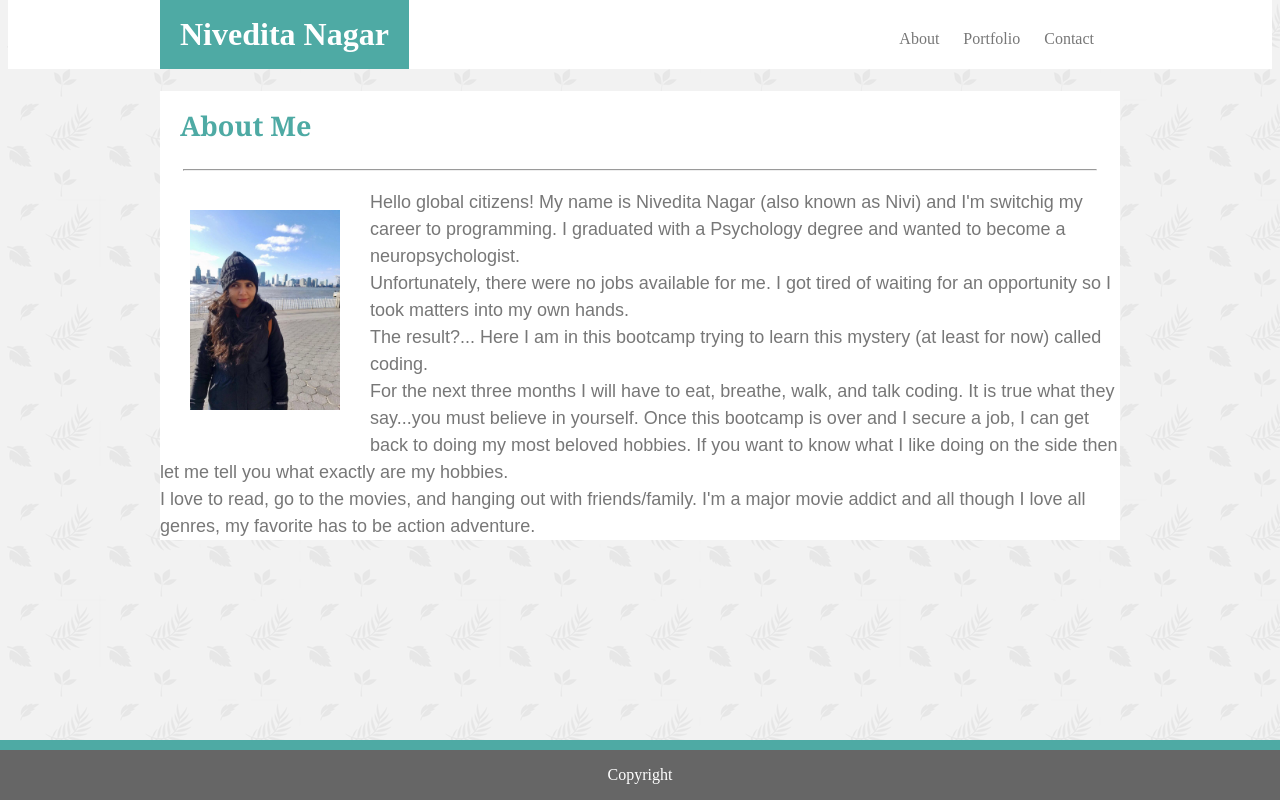
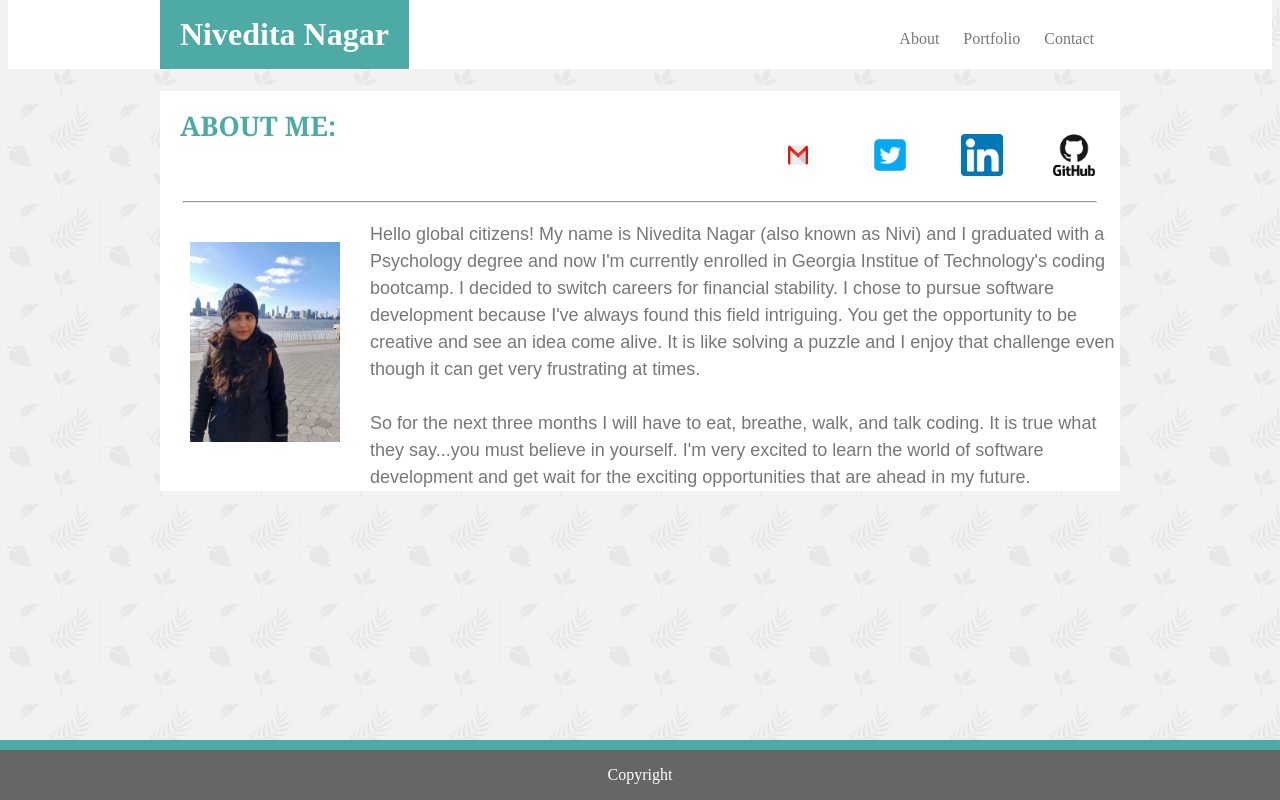
Before and after one commit to niveditanagar/Responsive-Portfolio, a plain HTML site: page index.html in a window 1280 px wide. Drawn offline with Linux system fonts and the light colour scheme.

Commit message:
Add files via upload

```diff
--- a/assets/css/style.css
+++ b/assets/css/style.css
@@ -7,6 +7,11 @@ img {
     margin: 30px;
 }
 
+.icon {
+    float: right;
+    margin: -10px;
+    margin-top: -70px;
+}
 
 li {
     display: inline;
--- a/index.html
+++ b/index.html
@@ -31,23 +31,28 @@
 
     <div id="maincontent">
 
-        <h2>About Me</h2>
+        <h2>ABOUT ME:</h2>
+
+        <a class="icon" href="https://github.com/niveditanagar"><img src="github.png" alt="GitHub" style="width:42px;height:42px;border:0"></a>
+        <a class="icon" href="https://www.linkedin.com/in/nivedita-nagar-97527515a/"><img src="linkedin.png" alt="Linkedin" style="width:42px;height:42px;border:0"></a>
+        <a class="icon" href="https://twitter.com/NagarNivi"><img src="twitter.png" alt="Twitter" style="width:42px;height:42px;border:0"></a>
+        <a class="icon" href="mailto:nivedita.nagar@gmail.com"><img src="gmailimage.png" alt="GMAIL" style="width:42px;height:42px;border:0"></a>
+
 
         <hr>
 
         <img id="pictureOfMe" src="assets/images/IMG_2760.jpg" alt="Nivi in NYC" width="150">
 
         <p>
-            Hello global citizens! My name is Nivedita Nagar (also known as Nivi) and I'm switchig my career to programming. I graduated
-            with a Psychology degree and wanted to become a neuropsychologist.
-            <br> Unfortunately, there were no jobs available for me. I got tired of waiting for an opportunity so I took matters
-            into my own hands.
-            <br> The result?... Here I am in this bootcamp trying to learn this mystery (at least for now) called coding.
-            <br> For the next three months I will have to eat, breathe, walk, and talk coding. It is true what they say...you
-            must believe in yourself. Once this bootcamp is over and I secure a job, I can get back to doing my most beloved
-            hobbies. If you want to know what I like doing on the side then let me tell you what exactly are my hobbies.
-            <br> I love to read, go to the movies, and hanging out with friends/family. I'm a major movie addict and all though
-            I love all genres, my favorite has to be action adventure.
+            Hello global citizens! My name is Nivedita Nagar (also known as Nivi) and I graduated
+            with a Psychology degree and now I'm currently enrolled in Georgia Institue of Technology's coding bootcamp.
+            I decided to switch careers for financial stability. I chose to pursue software development because I've always found this field intriguing. You get the opportunity to be creative and see an idea come alive.
+            It is like solving a puzzle and I enjoy that challenge even though it can get very frustrating at times.
+            <br>
+            <br> So for the next three months I will have to eat, breathe, walk, and talk coding. It is true what they say...you
+            must believe in yourself. I'm very excited to learn the world of software development and get wait for the exciting opportunities
+            that are ahead in my future.
+            <br>
         </p>
 
     </div>
```
Also changed, not shown: portfolio.html (+7 -6 lines), assets/images/hangman.jpg (added), assets/images/universegif.jpeg (added), assets/images/weather.jpeg (added), github.png (added), gmailimage.png (added), linkedin.png (added), twitter.png (added).
